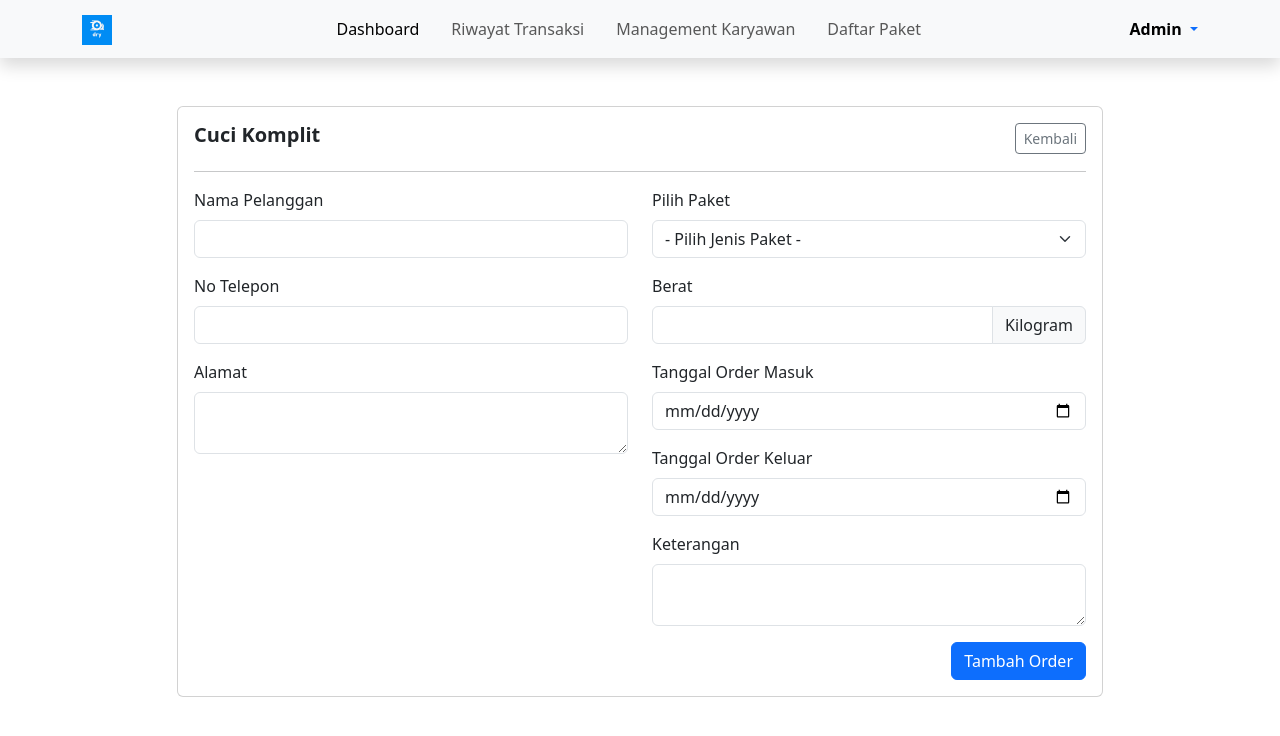
After one commit to rudihardianto/website-laundry-php-native, a PHP site: page /laundry_rizal_skripsi/order/order_ck.php in a window 1280 px wide. The commit adds this page. Shown: the top 736 px of the page. Run offline with PHP 8.4, Linux system fonts and the light colour scheme.

Commit message:
order cuci komplit

```diff
--- a/_footer.php
+++ b/_footer.php
@@ -10,7 +10,6 @@
 </footer>
 <!-- END: footer -->
 
-<script src="<?=url('_assets/bootstrap-5.3.0/js/bootstrap.bundle.min.js');?>"></script>
 </body>
 
 </html>
--- a/_header.php
+++ b/_header.php
@@ -14,6 +14,7 @@
 
     <!-- bootstrap 5 -->
     <link rel="stylesheet" href="<?=url('_assets/bootstrap-5.3.0/css/bootstrap.min.css');?>">
+    <script src="<?=url('_assets/bootstrap-5.3.0/js/bootstrap.bundle.min.js');?>"></script>
 </head>
 
 <body>
--- a/order/index.php
+++ b/order/index.php
@@ -23,7 +23,7 @@
                         <div class="row">
                             <!-- START: cuci komplit -->
                             <div class="col col-md-4 my-2 my-md-0">
-                                <a href="" class="text-decoration-none text-muted">
+                                <a href="<?=url('order/order_ck.php');?>" class="text-decoration-none text-muted">
                                     <div class="card d-flex justify-content-center align-items-center">
                                         <img src="<?=url('_assets/img/cuci_komplit.png')?>" class="" alt="..."
                                             width="165">
--- /dev/null
+++ b/order/order_ck.php
@@ -0,0 +1,107 @@
+<?php require_once '../_header.php';?>
+
+<!-- START: order cuci komplit -->
+<section id="order-cuci-komplit" class="order-cuci-komplit my-3 mt-5">
+    <div class="container">
+        <div class="row justify-content-center">
+            <!-- title -->
+            <div class="col col-md-10 my-2 my-md-0">
+                <div class="card">
+                    <div class="card-body">
+                        <div class="row d-flex justify-content-between align-items-center">
+                            <div class="col">
+                                <h5 class="card-title fw-bold">Cuci Komplit</h5>
+                            </div>
+                            <div class="col text-end text-nowrap">
+                                <a href="" class="btn btn-sm btn-outline-secondary">Kembali</a>
+                            </div>
+                        </div>
+
+                        <hr>
+
+                        <div class="row">
+                            <!-- START: form -->
+                            <div class="col">
+                                <form action="" method="post">
+                                    <div class="row d-flex">
+                                        <div class="col-12 col-md-6">
+                                            <!-- nama -->
+                                            <div class="mb-3">
+                                                <label for="nama" class="form-label">Nama Pelanggan</label>
+                                                <input type="text" name="nama_pel_ck" id="nama" class="form-control"
+                                                    required>
+                                            </div>
+                                            <!-- no telepon -->
+                                            <div class="mb-3">
+                                                <label for="no-telp" class="form-label">No Telepon</label>
+                                                <input type="number" name="no_telp_ck" id="no-telp" class="form-control"
+                                                    required>
+                                            </div>
+                                            <!-- alamat -->
+                                            <div class="mb-3">
+                                                <label for="alamat" class="form-label">Alamat</label>
+                                                <textarea name="alamat_ck" id="alamat" class="form-control"
+                                                    required></textarea>
+                                            </div>
+                                        </div>
+
+                                        <div class="col-12 col-md-6">
+                                            <!-- pilih paket -->
+                                            <div class="mb-3">
+                                                <label for="pilih_paket" class="form-label">Pilih Paket</label>
+                                                <select name="jenis_paket_ck" id="pilih_paket" class="form-select">
+                                                    <option selected>- Pilih Jenis Paket -</option>
+                                                    <option value="1">Cuci Komplit Reguler</option>
+                                                    <option value="2">Cuci Komplit Kilat</option>
+                                                    <option value="3">Cuci Komplit Express</option>
+                                                </select>
+                                            </div>
+                                            <!-- berat -->
+                                            <div class="mb-3">
+                                                <label for="kuantitas" class="form-label">Berat</label>
+                                                <div class="input-group">
+                                                    <input type="number" name="berat_qty_ck" id="kuantitas"
+                                                        class="form-control" required>
+                                                    <span class="input-group-text">Kilogram</span>
+                                                </div>
+                                            </div>
+                                            <!-- tanggal order masuk -->
+                                            <div class="mb-3">
+                                                <label for="tgl_order_msk" class="form-label">
+                                                    Tanggal Order Masuk
+                                                </label>
+                                                <input type="date" name="tgl_masuk_ck" id="tgl_order_msk"
+                                                    class="form-control" required>
+                                            </div>
+                                            <!-- tanggal order keluar -->
+                                            <div class="mb-3">
+                                                <label for="tgl_order_klr" class="form-label">
+                                                    Tanggal Order Keluar
+                                                </label>
+                                                <input type="date" name="tgl_keluar_ck" id="tgl_order_klr"
+                                                    class="form-control" required>
+                                            </div>
+                                            <!-- keterangan -->
+                                            <div class="mb-3">
+                                                <label for="ket" class="form-label">Keterangan</label>
+                                                <textarea name="keterangan_ck" id="ket" class="form-control"></textarea>
+                                            </div>
+
+                                            <div class="text-end">
+                                                <button type="submit" class="btn btn-primary">Tambah Order</button>
+                                            </div>
+                                        </div>
+                                    </div>
+                                </form>
+                            </div>
+                        </div>
+
+                        <!-- END: form -->
+                    </div>
+                </div>
+            </div>
+        </div>
+    </div>
+    </div>
+</section>
+<!-- END: order cuci komplit -->
```
